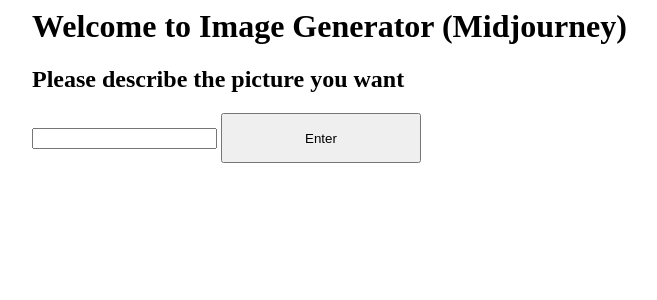
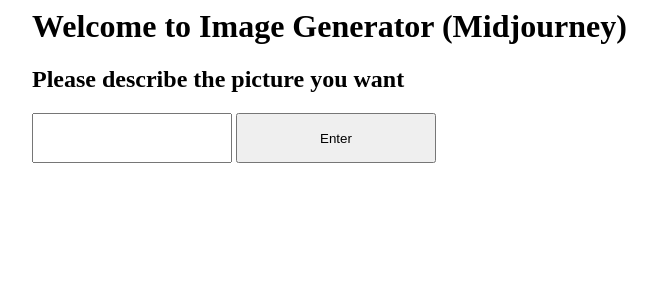
Before and after one commit to MAYIMENG/NTU-19, a Flask app: page /image_gpt in a window 1280 px wide. Shown: the top 300 px of the page, without its empty margins (292-949 px from the left). Run offline with Flask 3, Linux system fonts and the light colour scheme.

Commit message:
Update image_gpt.html

```diff
--- a/templates/image_gpt.html
+++ b/templates/image_gpt.html
@@ -9,7 +9,7 @@
 <h1>Welcome to Image Generator (Midjourney)</h1>
 <form action="/image_result" method="post">
         <h2>Please describe the picture you want </h2>
-        <input type = "text" name="q">
+        <input type = "text" name="q" style="width:200px;height:50px;">
         <input type = "submit" value="Enter" style="width:200px;height:50px;">
 </form>
 </div>
```
